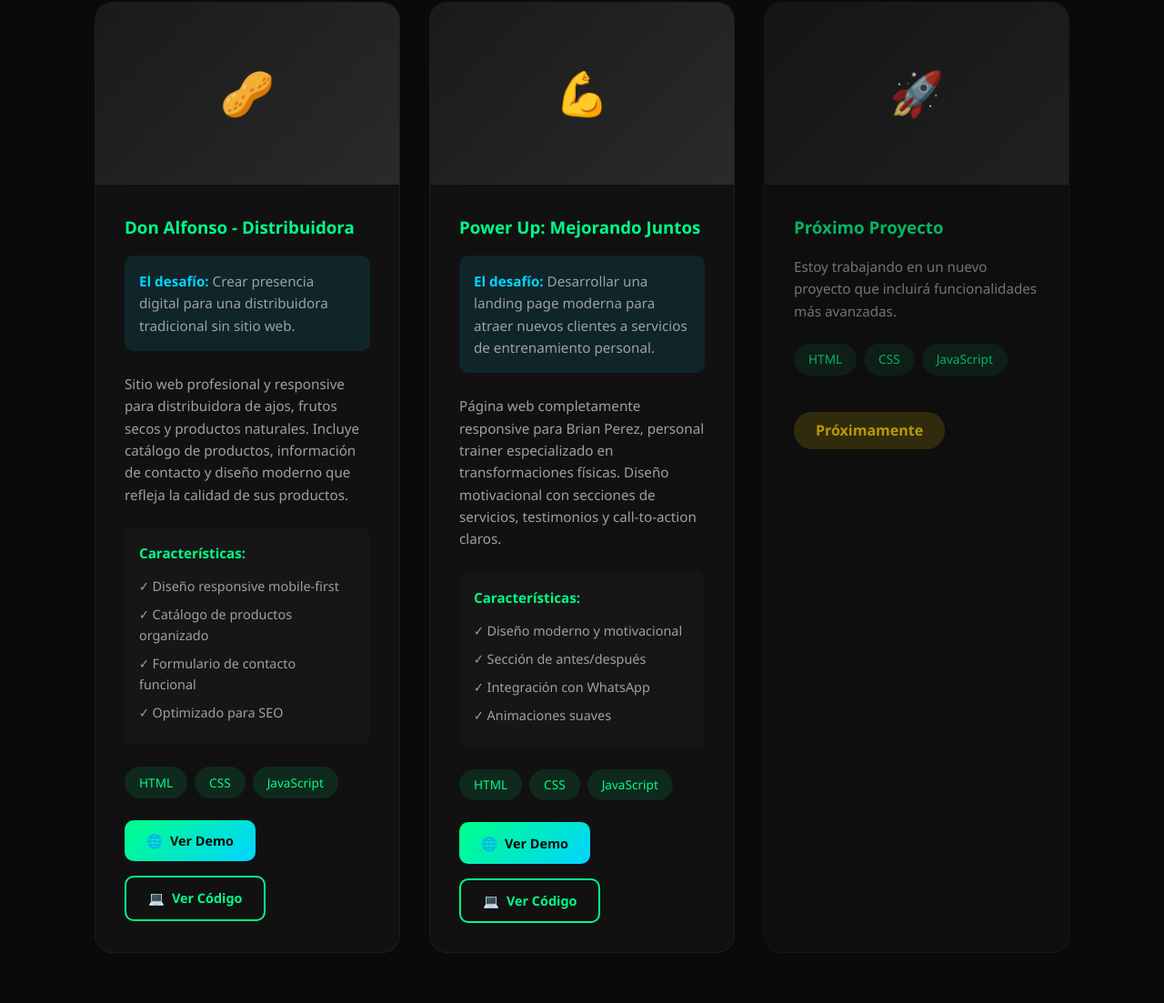
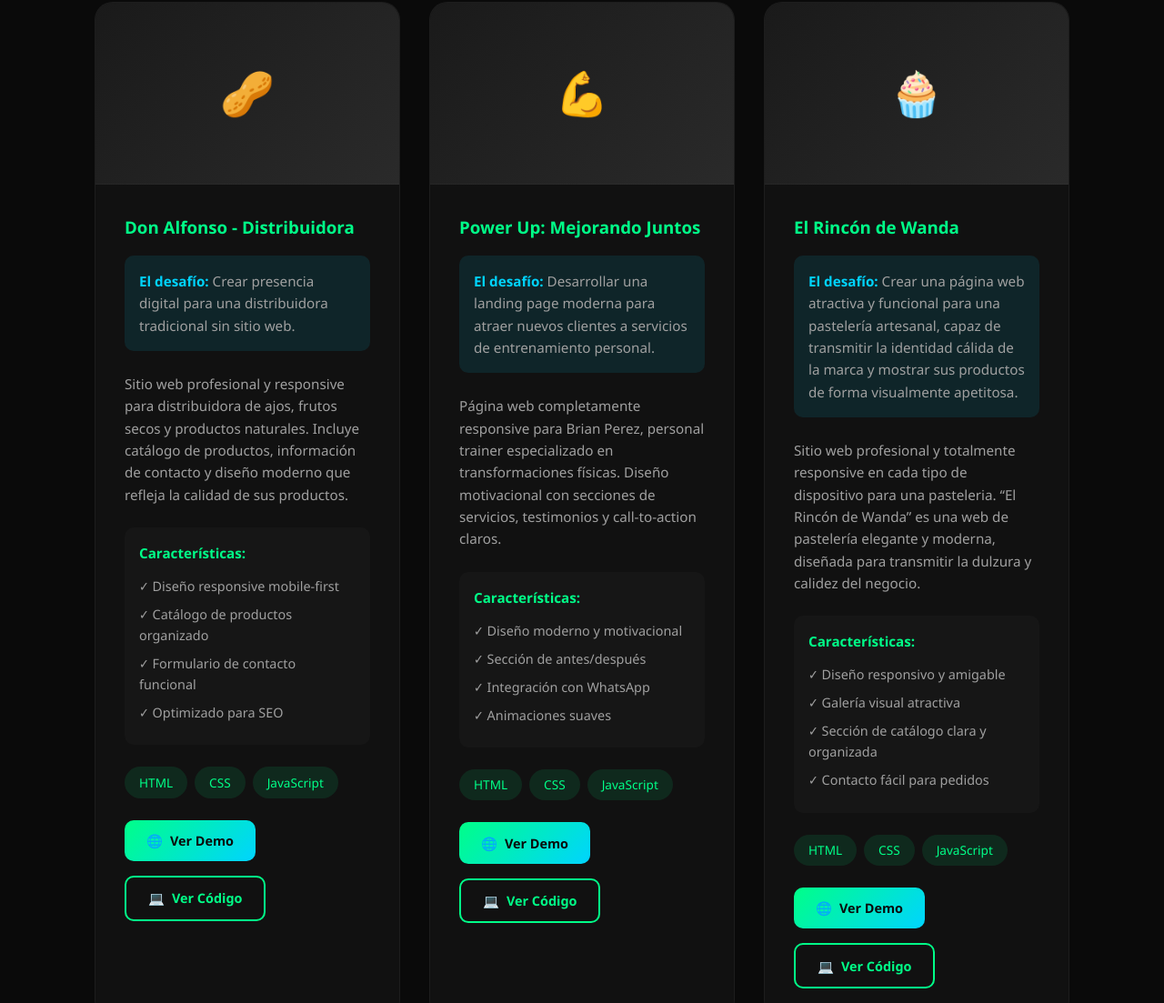
Before and after one commit to gerard-ojeda18/Portfolio-GO, a plain HTML site: page index.html in a window 1280 px wide. Shown: the part 3628-4731 px from the top of the page at 91% size. Drawn offline with Linux system fonts and the light colour scheme.

Commit message:
Se suman cositas

```diff
--- a/css/styles.css
+++ b/css/styles.css
@@ -438,11 +438,11 @@ h2 {
     box-shadow: 0 20px 40px rgba(0, 0, 0, 0.5);
     border-color: var(--accent);
 }
-
+/*
 .project-card.upcoming {
     opacity: 0.7;
 }
-
+*/
 .project-image {
     width: 100%;
     height: 200px;
--- a/index.html
+++ b/index.html
@@ -243,16 +243,38 @@
 
             <!-- Proyecto 3 - Placeholder -->
             <div class="project-card upcoming">
-                <div class="project-image">🚀</div>
+                <div class="project-image">🧁</div>
                 <div class="project-content">
-                    <h3>Próximo Proyecto</h3>
-                    <p>Estoy trabajando en un nuevo proyecto que incluirá funcionalidades más avanzadas.</p>
+                    <h3>El Rincón de Wanda</h3>
+                    <p class="project-problem">
+                        <strong>El desafío:</strong> Crear una página web atractiva y funcional para una pastelería artesanal, capaz de transmitir la identidad cálida de la marca y mostrar sus productos de forma visualmente apetitosa.
+                    </p>
+                    <p>Sitio web profesional y totalmente responsive en cada tipo de dispositivo para una pasteleria. “El Rincón de Wanda” es una web de pastelería elegante y moderna, diseñada para transmitir la dulzura y calidez del negocio.</p>
+
+                     <div class="project-features">
+                        <h4>Características:</h4>
+                        <ul>
+                            <li>✓ Diseño responsivo y amigable</li>
+                            <li>✓ Galería visual atractiva</li>
+                            <li>✓ Sección de catálogo clara y organizada</li>
+                            <li>✓ Contacto fácil para pedidos</li>
+                        </ul>
+                    </div>
+
                     <div class="project-tags">
                         <span class="tag">HTML</span>
                         <span class="tag">CSS</span>
                         <span class="tag">JavaScript</span>
                     </div>
-                    <div class="coming-soon-badge">Próximamente</div>
+                    <div class="project-links">
+                        <a href="https://brianperez-personaltrainer.vercel.app/" target="_blank" class="project-link demo">
+                            <span>🌐</span> Ver Demo
+                        </a>
+                        <a href="https://github.com/gerard-ojeda18/brianperez-personaltrainer" target="_blank" class="project-link code">
+                            <span>💻</span> Ver Código
+                        </a>
+                    </div>
+
                 </div>
             </div>
         </div>
```
